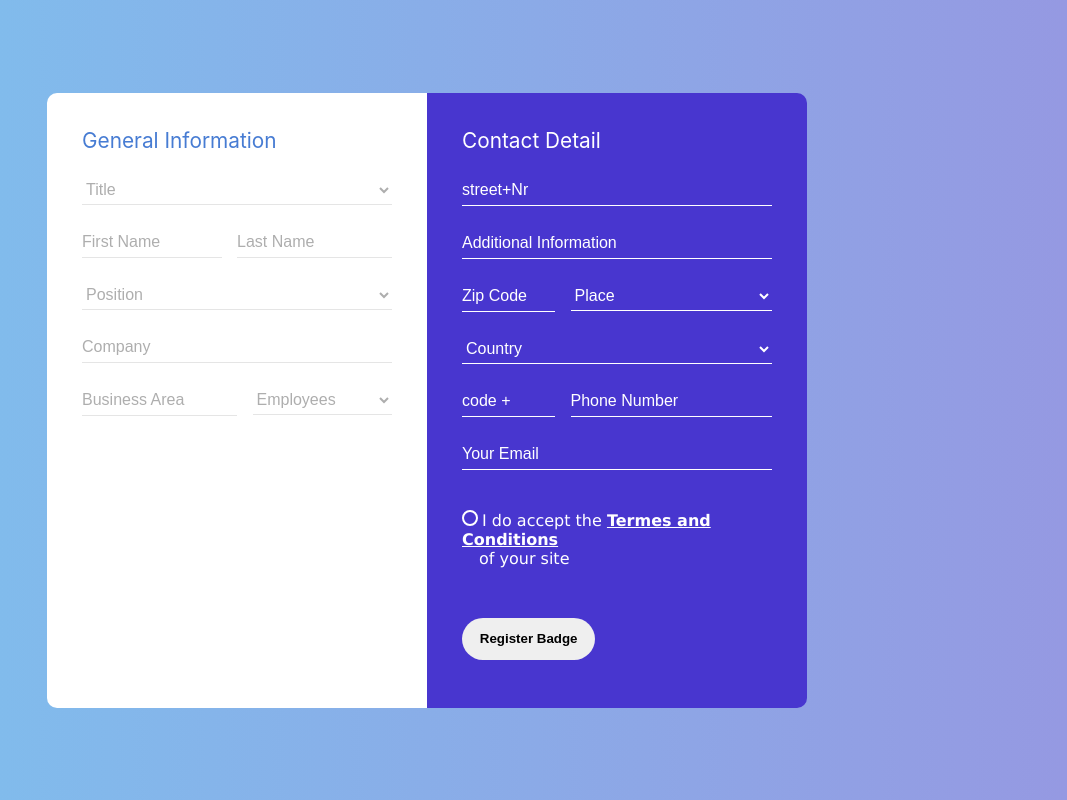
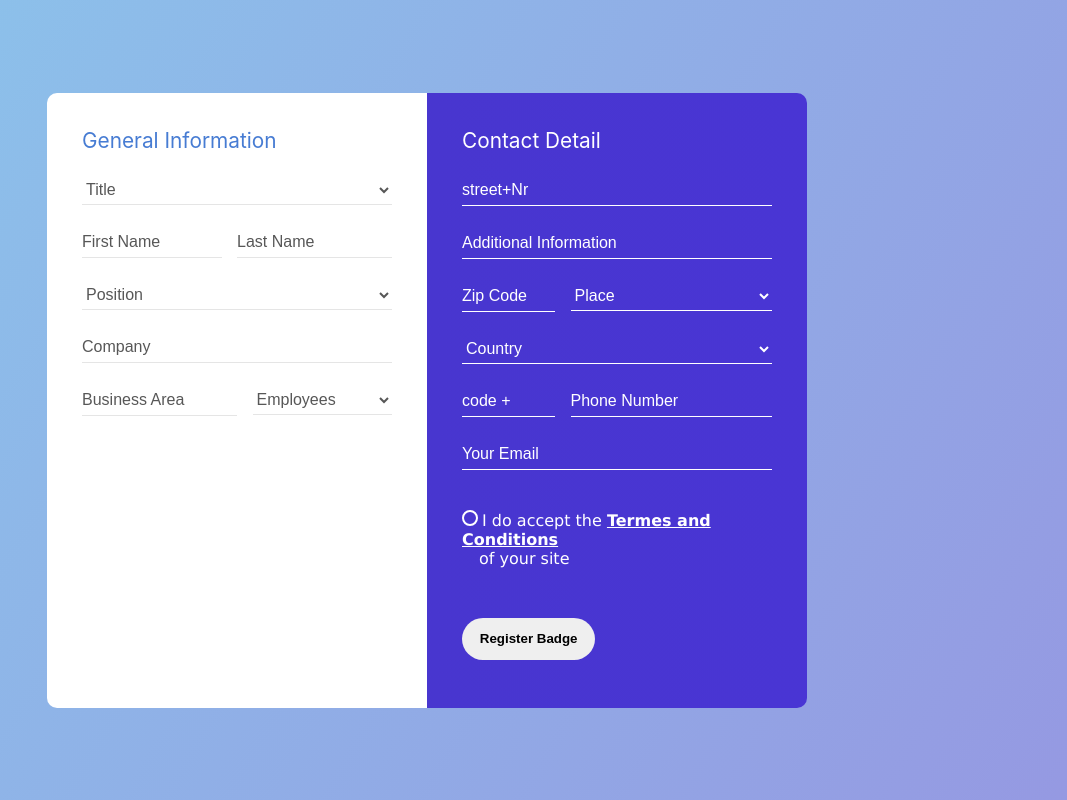
Before and after one commit to Eminence212/Formulaire-HTML5-CSS3, a plain HTML site: page index.html in a window 1280 px wide. Shown: the whole page, without its empty margins (213-1280 px from the left). Drawn offline with Linux system fonts and the light colour scheme.

Commit message:
Refactor : prise en compte des couleurs utilisées et la transparence des polices

```diff
--- a/styles/styles.css
+++ b/styles/styles.css
@@ -7,7 +7,7 @@ body,form{
     flex-direction: row;
     justify-content: center;
     align-items: center;
-    background-image: linear-gradient(to right,#7dc2ee, #9599e2);
+    background:linear-gradient(120deg, #8BC5EB,#9599E2) no-repeat;
 }
 form{
     width: 100vw;
@@ -25,7 +25,8 @@ form{
     border-radius: 10px 0px 0px 10px;
 }
 .element:nth-child(2){
-    background-color:#4836cf;
+    /* background-color:#4836cf; */
+    background: linear-gradient(90deg ,#4836CF, #4935D4 );
     border-radius: 0px 10px 10px 0px;
     color: white;
 }
@@ -58,7 +59,7 @@ p{
 .bordure-grise{
     border-bottom: 1px solid #e5e5e5;
     background-color:white;
-    color:#aeaeae;
+    color:#181717b9;
 }
 .bordure-blanc{
     border-bottom: 1px solid white;
@@ -67,7 +68,7 @@ p{
 }
 #generalInformation input::placeholder
 {
- color:#aeaeae;
+ color:#181717b9;
 }
 #contactDetail input::placeholder
 {
```
